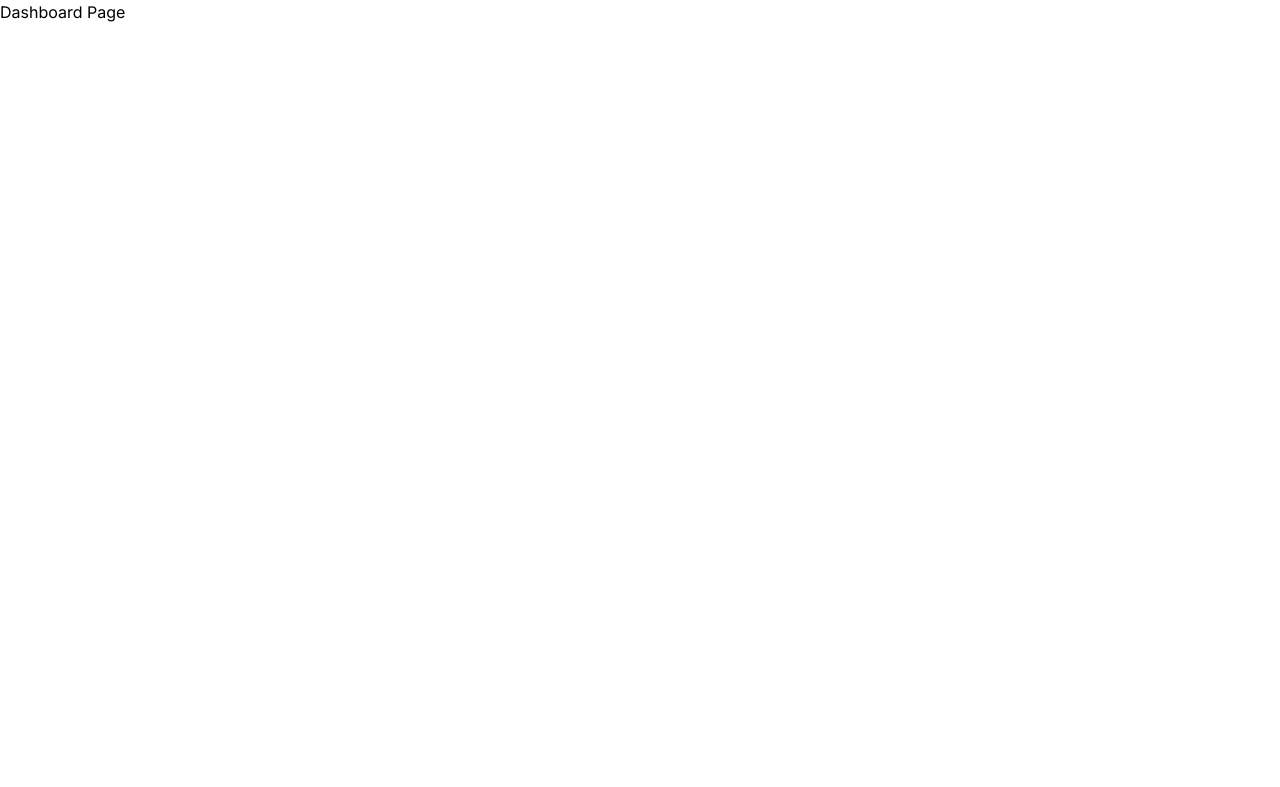
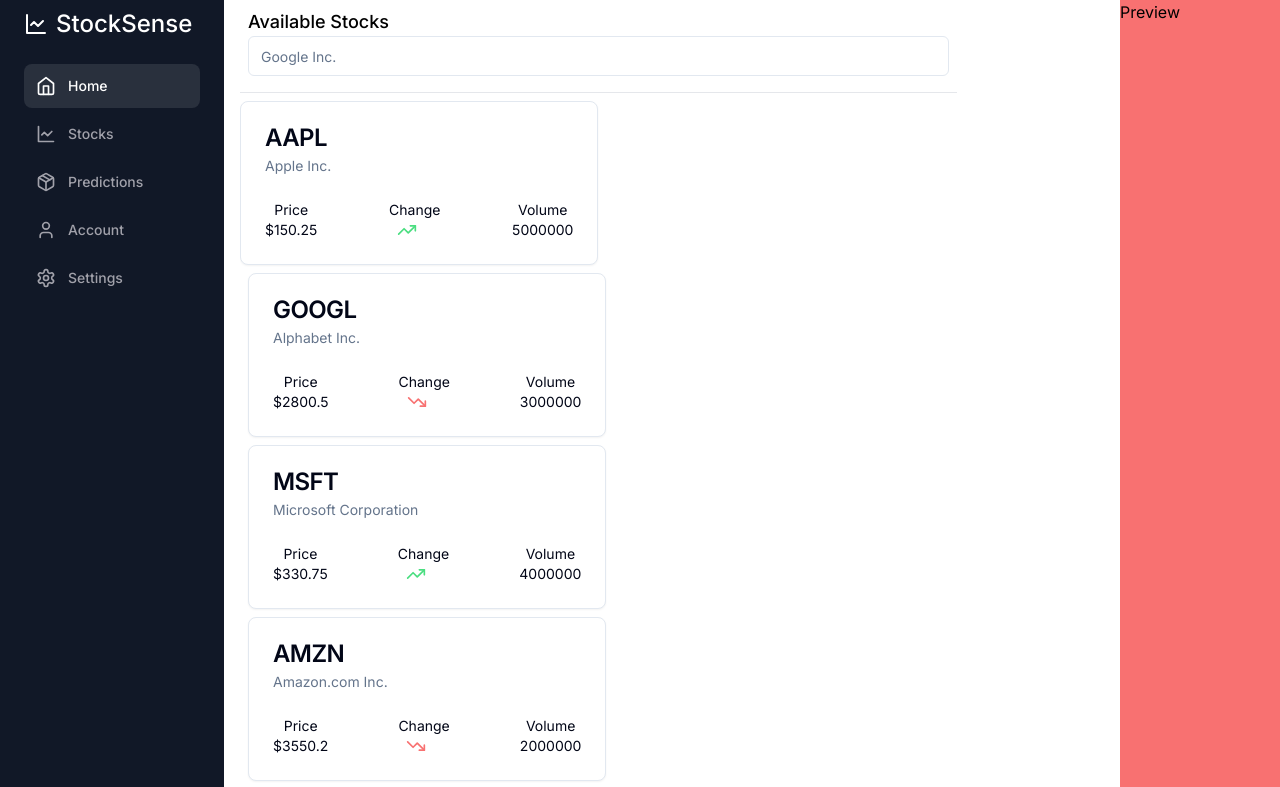
Before and after one commit to RushikeshShelar/StockSense, a Next.js app: page /dashboard in a window 1280 px wide. Shown: the top 787 px of the page. Built offline with nearby package versions, Linux system fonts and the light colour scheme.

Commit message:
Dashboard Page Working

```diff
--- a/app/(dashboard)/(routes)/dashboard/page.tsx
+++ /dev/null
@@ -1,11 +0,0 @@
-
-
-const DashboardPage = () => {
-    return (
-        <div>
-        Dashboard Page
-        </div>
-    );
-}
-
-export default DashboardPage;
--- /dev/null
+++ b/app/(main)/(routes)/dashboard/layout.tsx
@@ -0,0 +1,28 @@
+import Navbar from "@/components/ui/navbar";
+import Sidebar from "@/components/ui/sidebar";
+
+const DashboardLayout = ({
+    children,
+}: {
+    children: React.ReactNode;
+}) => {
+    return (
+        <div>
+            <div className="h-full relative">
+                <div className="hidden h-full md:flex md:w-56 md:flex-col md:fixed md:inset-y-0 bg-gray-900">
+                    <Sidebar />
+                </div>
+                <div className="h-full w-[56%] md:ml-60">
+                    <Navbar />
+                    <hr className="my-2" />
+                    {children}
+                </div>
+                <div className="hidden h-full w-1/2 lg:flex lg:fixed lg:w-full bg-red-400 lg:ml-[70rem] lg:inset-y-0">
+                    Preview
+                </div>
+            </div>
+        </div>
+    )
+}
+
+export default DashboardLayout;
--- /dev/null
+++ b/app/(main)/(routes)/dashboard/page.tsx
@@ -0,0 +1,84 @@
+import { Card, CardContent, CardDescription, CardHeader, CardTitle } from "@/components/ui/card";
+import { cn } from "@/lib/utils";
+import { DollarSign, TrendingDown, TrendingUp } from "lucide-react";
+
+const stockData = [
+    { symbol: 'AAPL', name: 'Apple Inc.', price: 150.25, change: 2.75, volume: 5000000 },
+    { symbol: 'GOOGL', name: 'Alphabet Inc.', price: 2800.50, change: -5.25, volume: 3000000 },
+    { symbol: 'MSFT', name: 'Microsoft Corporation', price: 330.75, change: 1.50, volume: 4000000 },
+    { symbol: 'AMZN', name: 'Amazon.com Inc.', price: 3550.20, change: -10.75, volume: 2000000 },
+    { symbol: 'TSLA', name: 'Tesla Inc.', price: 950.80, change: 15.25, volume: 1500000 },
+    { symbol: 'FB', name: 'Meta Platforms Inc.', price: 330.45, change: -3.80, volume: 2500000 },
+    { symbol: 'NVDA', name: 'NVIDIA Corporation', price: 320.60, change: 8.20, volume: 1800000 },
+    { symbol: 'V', name: 'Visa Inc.', price: 240.15, change: -2.40, volume: 1200000 },
+    { symbol: 'PYPL', name: 'PayPal Holdings Inc.', price: 180.90, change: 5.60, volume: 800000 },
+    { symbol: 'INTC', name: 'Intel Corporation', price: 55.30, change: -1.10, volume: 2200000 },
+    { symbol: 'AMD', name: 'Advanced Micro Devices Inc.', price: 120.75, change: 3.30, volume: 1600000 },
+    { symbol: 'CSCO', name: 'Cisco Systems Inc.', price: 52.40, change: -0.90, volume: 1800000 },
+    { symbol: 'IBM', name: 'International Business Machines Corporation', price: 130.60, change: 0.80, volume: 1000000 },
+    { symbol: 'NFLX', name: 'Netflix Inc.', price: 520.70, change: 7.50, volume: 1000000 },
+    { symbol: 'GS', name: 'The Goldman Sachs Group Inc.', price: 370.25, change: -4.60, volume: 700000 },
+    { symbol: 'JPM', name: 'JPMorgan Chase & Co.', price: 140.80, change: 2.20, volume: 1500000 },
+    { symbol: 'DIS', name: 'The Walt Disney Company', price: 160.40, change: -1.70, volume: 1200000 },
+    { symbol: 'BA', name: 'The Boeing Company', price: 200.90, change: 3.40, volume: 800000 },
+    { symbol: 'XOM', name: 'Exxon Mobil Corporation', price: 60.15, change: -0.50, volume: 2000000 },
+    { symbol: 'GE', name: 'General Electric Company', price: 100.50, change: 1.20, volume: 1200000 },
+    { symbol: 'WMT', name: 'Walmart Inc.', price: 140.60, change: -0.80, volume: 1000000 },
+    { symbol: 'PG', name: 'Procter & Gamble Co.', price: 135.20, change: 1.10, volume: 900000 },
+    { symbol: 'AAP', name: 'Advance Auto Parts Inc.', price: 210.30, change: -2.80, volume: 500000 },
+    { symbol: 'CAT', name: 'Caterpillar Inc.', price: 190.75, change: 4.50, volume: 800000 },
+    { symbol: 'CVX', name: 'Chevron Corporation', price: 110.20, change: -1.90, volume: 1200000 },
+    { symbol: 'GS', name: 'Goldman Sachs Group Inc.', price: 330.80, change: 5.20, volume: 700000 },
+    { symbol: 'HD', name: 'The Home Depot Inc.', price: 350.60, change: -2.30, volume: 600000 },
+    { symbol: 'IBM', name: 'International Business Machines Corporation', price: 120.40, change: 1.40, volume: 900000 },
+    { symbol: 'JNJ', name: 'Johnson & Johnson', price: 170.90, change: 0.60, volume: 700000 },
+    { symbol: 'KO', name: 'The Coca-Cola Company', price: 55.70, change: -0.40, volume: 800000 },
+    { symbol: 'LMT', name: 'Lockheed Martin Corporation', price: 400.25, change: 3.80, volume: 400000 },
+    { symbol: 'MMM', name: '3M Company', price: 170.60, change: -1.20, volume: 500000 },
+    { symbol: 'MCD', name: "McDonald's Corporation", price: 240.15, change: 2.80, volume: 700000 },
+    { symbol: 'MS', name: 'Morgan Stanley', price: 90.75, change: 1.10, volume: 1200000 },
+    { symbol: 'NKE', name: 'Nike Inc.', price: 150.80, change: -0.90, volume: 600000 },
+    { symbol: 'NOC', name: 'Northrop Grumman Corporation', price: 350.40, change: 4.20, volume: 300000 },
+    { symbol: 'PEP', name: 'PepsiCo Inc.', price: 160.30, change: -1.50, volume: 800000 },
+    { symbol: 'PFE', name: 'Pfizer Inc.', price: 55.90, change: 0.30, volume: 1000000 },
+    { symbol: 'RTX', name: 'Raytheon Technologies Corporation', price: 85.20, change: -0.80, volume: 400000 },
+    { symbol: 'SBUX', name: 'Starbucks Corporation', price: 110.50, change: 1.20, volume: 700000 },
+    { symbol: 'T', name: 'AT&T Inc.', price: 28.80, change: -0.20, volume: 1500000 },
+    { symbol: 'TWTR', name: 'Twitter Inc.', price: 65.75, change: 0.90, volume: 500000 },
+]
+
+
+const DashboardPage = () => {
+    return (
+        <main>
+            <div className="w-full h-full flex flex-wrap flex-col space-x-2 overflow-y-auto">
+               {stockData.map((stock,index) => (
+                 <Card className="w-1/2 text-sm mb-2" key={index}>
+                 <CardHeader>
+                     <CardTitle>{stock.symbol}</CardTitle>
+                     <CardDescription>{stock.name}</CardDescription>
+                 </CardHeader>
+                 <CardContent className="flex flex-wrap items-center justify-between text-center">
+                     <div>
+                         Price <br />
+                         ${stock.price}
+                     </div>
+                     <div>
+                         Change<br />
+                         <div className="flex">
+                         {stock.change > 0 ? <TrendingUp className={cn("h-5 w-5 ml-2","text-green-400")} /> : <TrendingDown className={cn("h-5 w-5 ml-2","text-red-400")} />}
+                         </div>
+                     </div>
+                     <div>
+                         Volume <br />
+                         {stock.volume}
+                     </div>
+                 </CardContent>
+             </Card>
+               ))}
+            </div>
+        </main>
+    );
+}
+
+export default DashboardPage;
--- a/package.json
+++ b/package.json
@@ -10,6 +10,7 @@
   },
   "dependencies": {
     "@clerk/nextjs": "^4.29.3",
+    "@radix-ui/react-label": "^2.0.2",
     "@radix-ui/react-slot": "^1.0.2",
     "class-variance-authority": "^0.7.0",
     "clsx": "^2.1.0",
```
Also changed, not shown: 1 other file (tests, documents, lock files or other folders).
